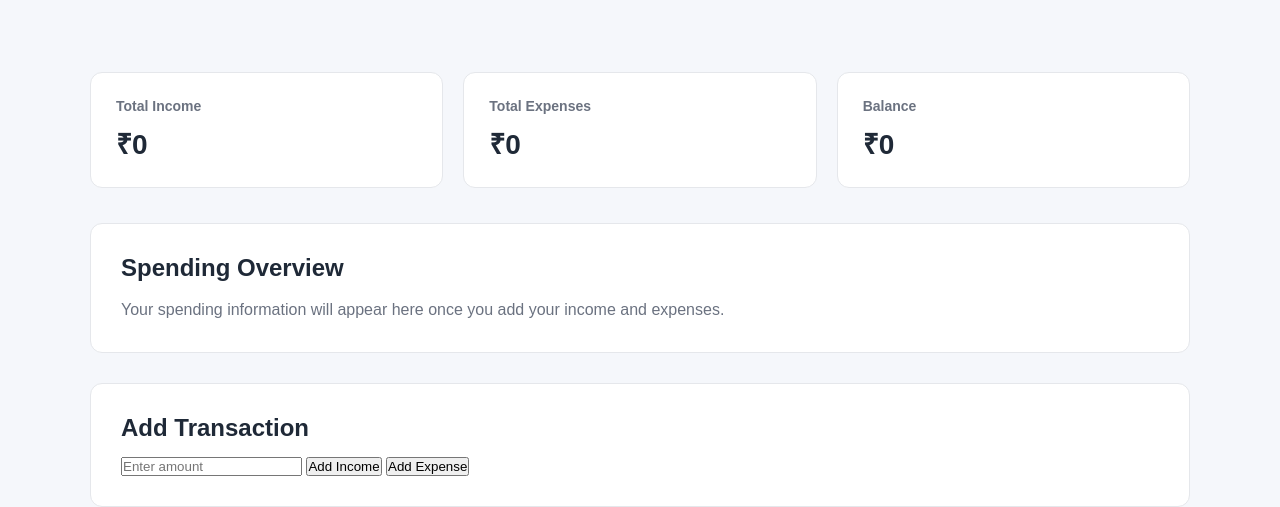
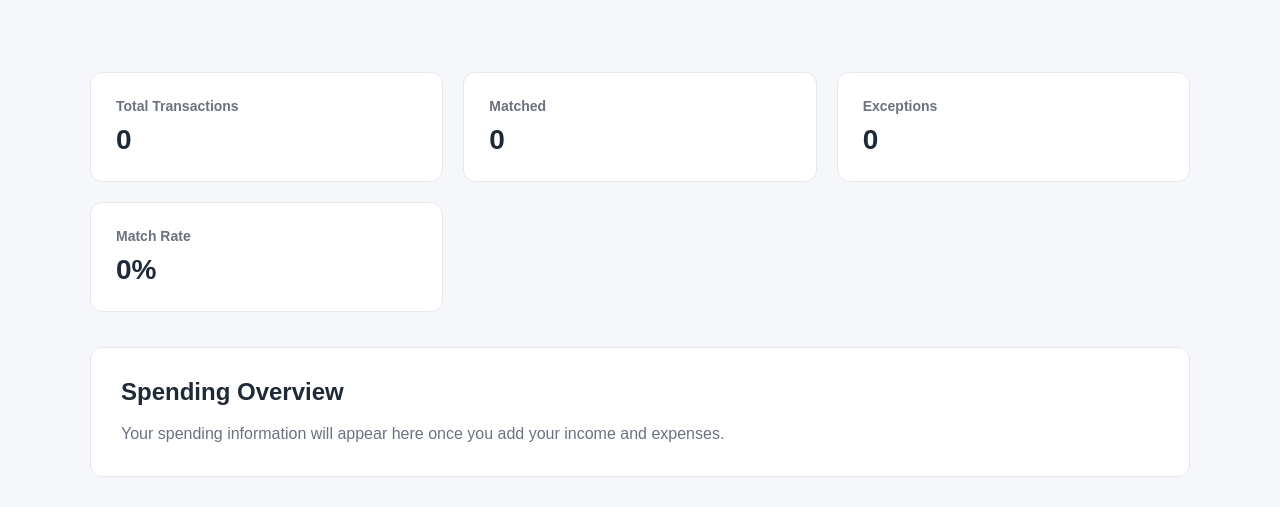
Before and after one commit to supravad1981-spec/ai-finance-controller, a plain HTML site: page index.html in a window 1280 px wide. Shown: the part 261-768 px from the top of the page. Drawn offline with Linux system fonts and the light colour scheme.

Commit message:
Update index.html

```diff
--- a/index.html
+++ b/index.html
@@ -29,18 +29,23 @@
    <section class="dashboard">
 
     <div class="card">
-            <h3>Total Income</h3>
-          <div class="amount" id="income">₹0</div>
+        <h3>Total Transactions</h3>
+        <div class="amount" id="totalTransactions">0</div>
     </div>
 
     <div class="card">
-            <h3>Total Expenses</h3>
-            <div class="amount" id="expenses">₹0</div>
+        <h3>Matched</h3>
+        <div class="amount" id="matchedTransactions">0</div>
     </div>
 
     <div class="card">
-            <h3>Balance</h3>
-            <div class="amount" id="balance">₹0</div>
+        <h3>Exceptions</h3>
+        <div class="amount" id="exceptionTransactions">0</div>
+    </div>
+
+    <div class="card">
+        <h3>Match Rate</h3>
+        <div class="amount" id="matchRate">0%</div>
     </div>
 
 </section>
```
Lines whose indentation alone changed are shown as unchanged.
